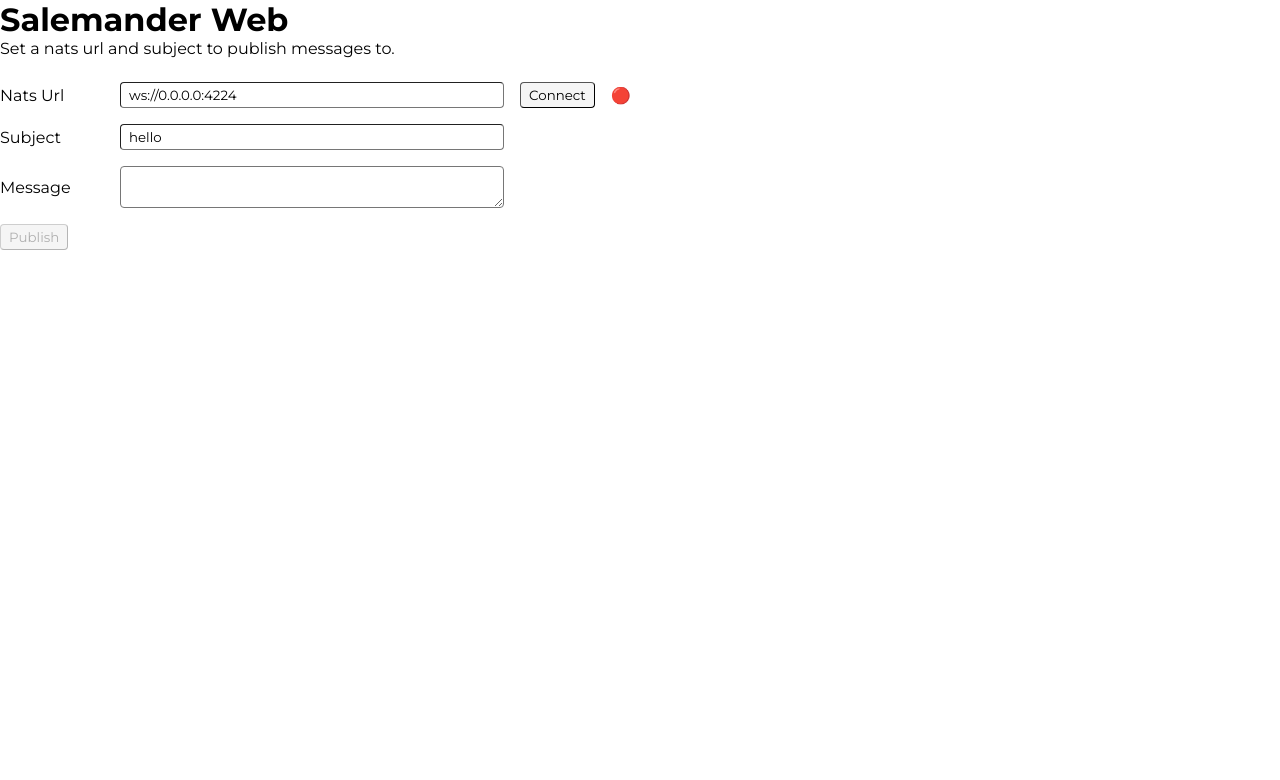
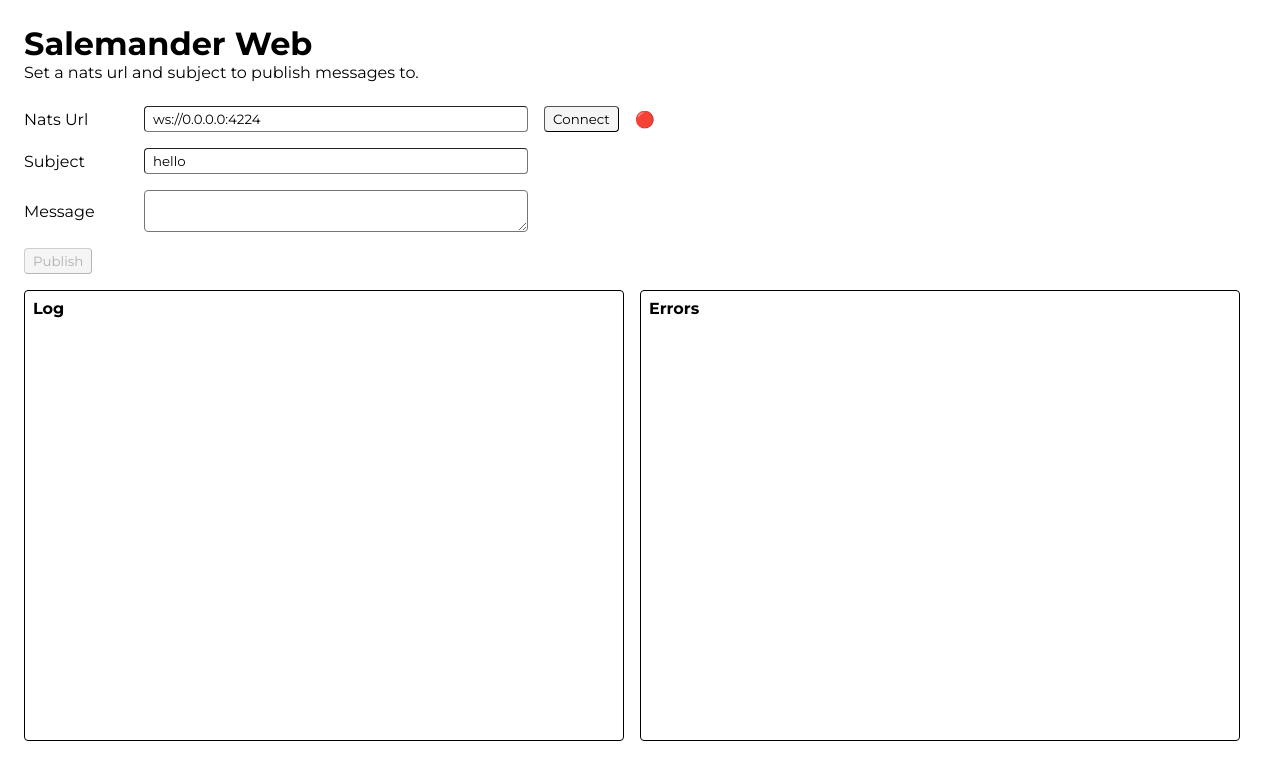
Before and after one commit to aricallen/salamander-web, a website with bundled scripts: page src/pub-sub/publish.html in a window 1280 px wide. Built offline with nearby package versions, Linux system fonts and the light colour scheme.

Commit message:
log and error containers

```diff
--- a/src/pub-sub/publish.html
+++ b/src/pub-sub/publish.html
@@ -60,12 +60,20 @@
       </div>
     </section>
 
-    <section>
+    <section class="mt-16">
       <div class="row">
         <button id="publish" disabled>Publish</button>
       </div>
-      <div class="row">
-        <div id="output"></div>
+    </section>
+
+    <section id="output-wrapper" class="mt-16">
+      <div class="output">
+        <h4>Log</h4>
+        <div id="log"></div>
+      </div>
+      <div class="output">
+        <h4>Errors</h4>
+        <div id="errors"></div>
       </div>
     </section>
   </div>
--- a/src/pub-sub/publish.js
+++ b/src/pub-sub/publish.js
@@ -1,11 +1,11 @@
 import { tryConnect, publish, getDefaultNatsUrl, getConnection, tryDisconnect } from './lib.js';
 
 const updateOutput = (fields) => {
-  const output = document.getElementById('output');
-  output.innerHTML = `<span>Successfully published message to '${fields.subject.value}'<span/>`;
-  window.setTimeout(() => {
-    output.innerHTML = '';
-  }, 1500);
+  const output = document.getElementById('log');
+  output.innerHTML += `<p>
+    Successfully published message to '${fields.subject.value}':<br/>
+    Message: '${fields.message.value}'
+  </p>`;
 };
 
 /**
--- a/src/styles/main.css
+++ b/src/styles/main.css
@@ -6,11 +6,15 @@
 }
 
 body {
-  padding: 24px;
   font-family: 'Monsterrat', sans-serif;
+  max-height: 100vh;
 }
 
 h1 {
+  margin-bottom: 16px;
+}
+
+h4 {
   margin-bottom: 16px;
 }
 
@@ -51,7 +55,44 @@ button {
 
 #content {
   width: 60%;
+  padding: 24px;
+  max-height: 100%;
   margin: auto;
+}
+
+#output-wrapper {
+  display: flex;
+  width: 100%;
+  height: 60%;
+}
+
+.output {
+  padding: 8px;
+  border-radius: 4px;
+  border: 1px solid black;
+  margin-right: 16px;
+  min-height: 400px;
+  width: 50%;
+  max-width: 50%;
+  overflow-y: auto;
+  word-break: break-all;
+  max-height: 100%;
+}
+
+.output p {
+  margin-bottom: 8px;
+}
+
+.connected-status {
+  margin-left: 16px;
+}
+
+.connected-status.connected::before {
+  content: "🟢"
+}
+
+.connected-status.disconnected::before {
+  content: "🔴"
 }
 
 /**
@@ -60,6 +101,10 @@ button {
 
 .mb-16 {
   margin-bottom: 16px;
+}
+
+.mt-16 {
+  margin-top: 16px;
 }
 
 .instructions {
@@ -84,19 +129,3 @@ button {
   display: flex;
   align-items: center;
 }
-
-.results {
-  margin-top: 8px;
-}
-
-.connected-status {
-  margin-left: 16px;
-}
-
-.connected-status.connected::before {
-  content: "🟢"
-}
-
-.connected-status.disconnected::before {
-  content: "🔴"
-}
```
